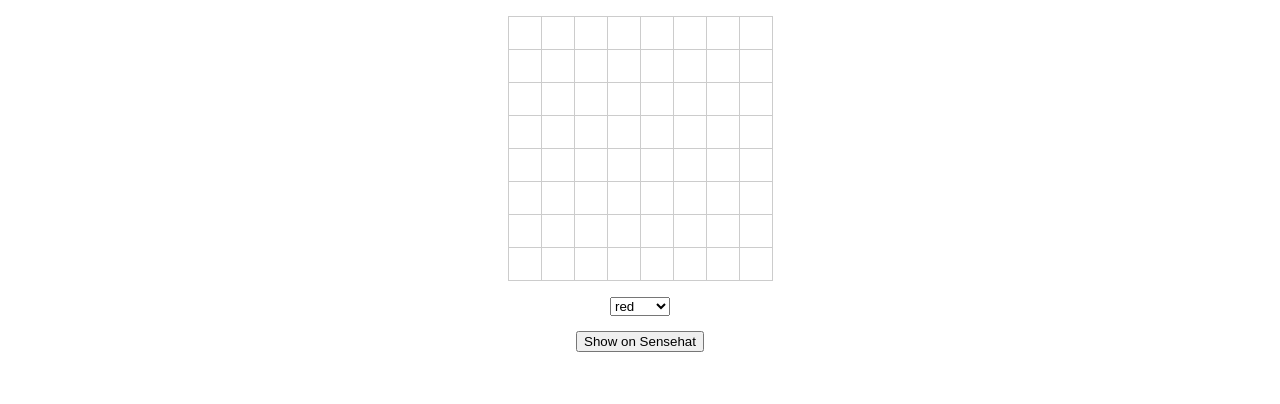
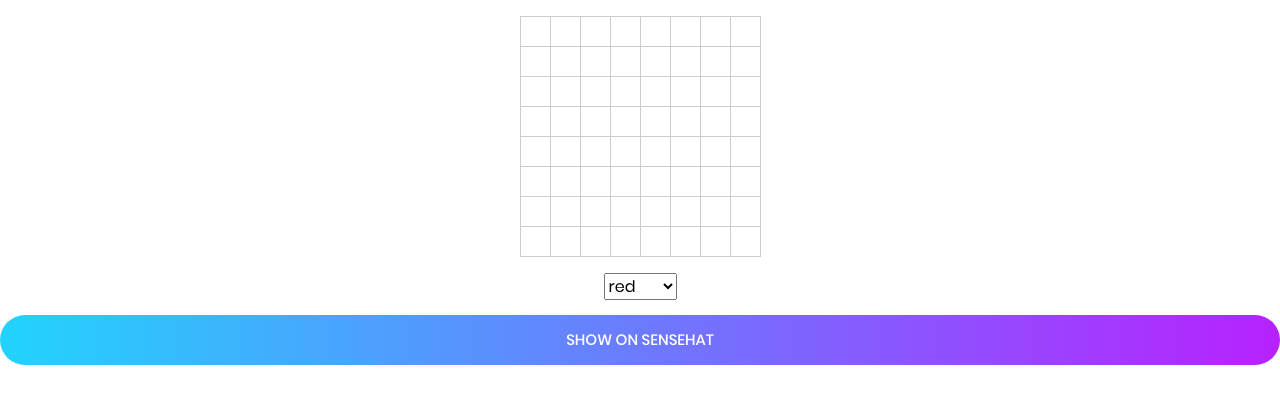
Before and after one commit to gdmgent-1819-wot/labo-2-app-character-generator-PietVlem, a plain HTML site: page assets/app.html in a window 1280 px wide. Drawn offline with Linux system fonts and the light colour scheme; sample sign-in values are in the browser's storage.

Commit message:
login firebase edit

```diff
--- a/assets/app.html
+++ b/assets/app.html
@@ -1,14 +1,23 @@
 <!DOCTYPE html>
 
 <head>
+    <title>Arcade character generator</title>
     <meta charset="utf-8">
     <meta http-equiv="X-UA-Compatible" content="IE=edge">
-    <title></title>
     <meta name="description" content="">
     <meta name="viewport" content="width=device-width, initial-scale=1">
     <link rel="stylesheet" href="css/app.css">
-    <style>
-    </style>
+    <link rel="icon" type="image/png" href="images/icons/favicon.ico" />
+    <link rel="stylesheet" type="text/css" href="vendor/bootstrap/css/bootstrap.min.css">
+    <link rel="stylesheet" type="text/css" href="fonts/font-awesome-4.7.0/css/font-awesome.min.css">
+    <link rel="stylesheet" type="text/css" href="fonts/iconic/css/material-design-iconic-font.min.css">
+    <link rel="stylesheet" type="text/css" href="vendor/animate/animate.css">
+    <link rel="stylesheet" type="text/css" href="vendor/css-hamburgers/hamburgers.min.css">
+    <link rel="stylesheet" type="text/css" href="vendor/animsition/css/animsition.min.css">
+    <link rel="stylesheet" type="text/css" href="vendor/select2/select2.min.css">
+    <link rel="stylesheet" type="text/css" href="vendor/daterangepicker/daterangepicker.css">
+    <link rel="stylesheet" type="text/css" href="css/util.css">
+    <link rel="stylesheet" type="text/css" href="css/main.css">
 </head>
 
 <form class="colorPickerWrapper">
@@ -20,8 +29,14 @@
     </select>
 </form>
 
-<div class="btnShowWrapper">
-    <button class="btnShow">Show on Sensehat</button>
+
+
+
+<div class="wrap-login100-form-btn">
+    <div class="login100-form-bgbtn"></div>
+    <button class="btnShow login100-form-btn">
+        Show on Sensehat
+    </button>
 </div>
 
 
```
Also changed, not shown: 1 other file.
